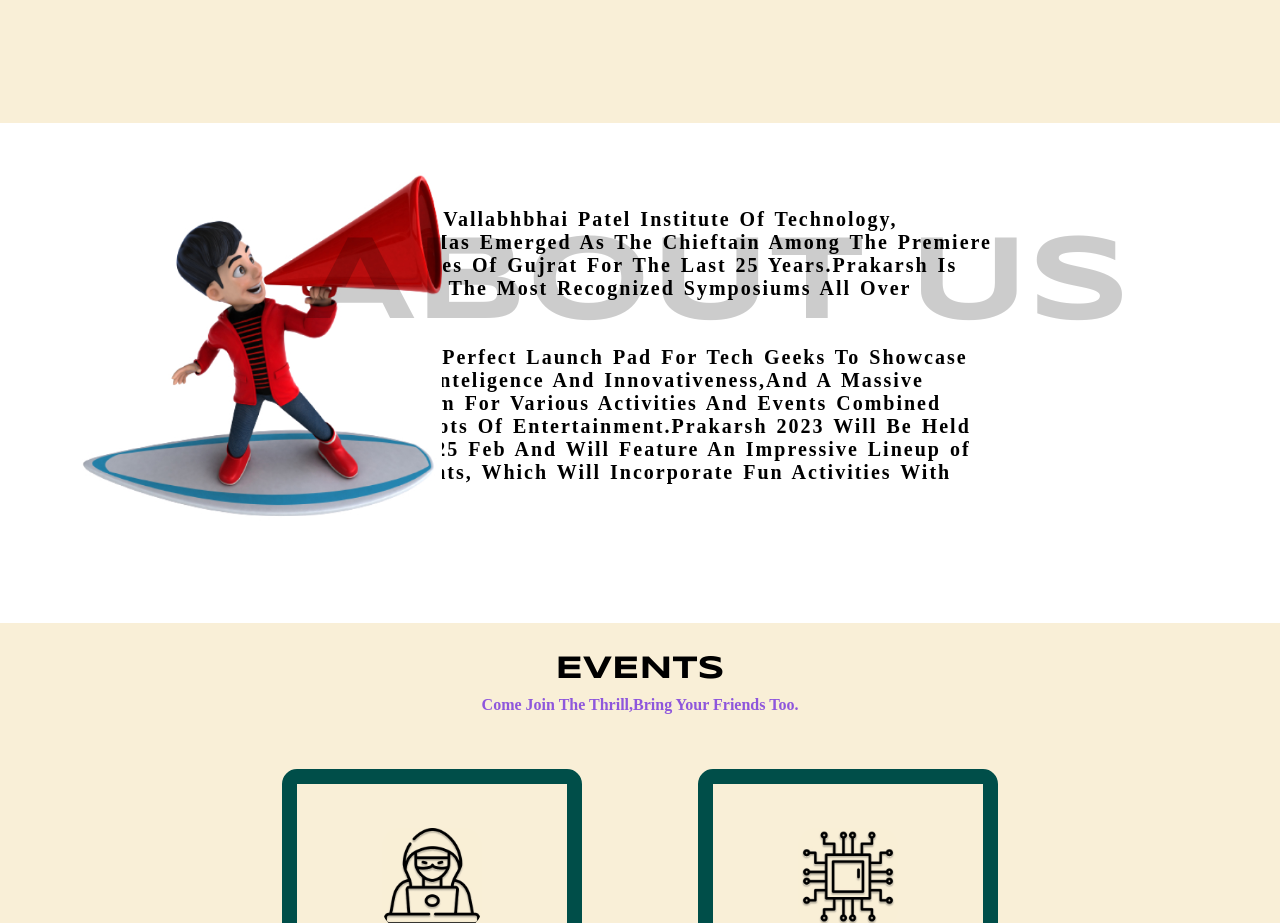
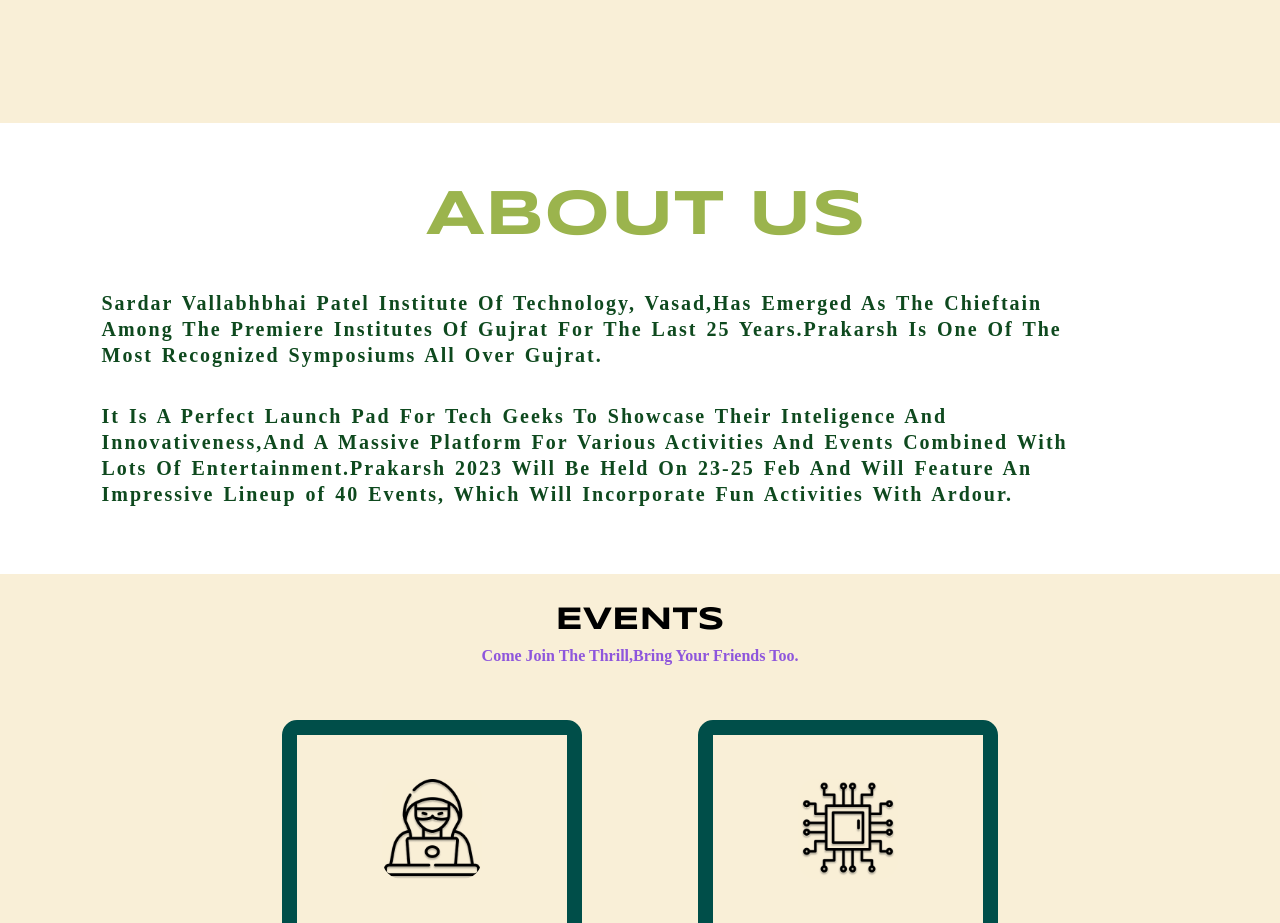
Before and after one commit to VadhwanaParth15/test-parth, a React (Create React App) app: page / in a window 1280 px wide. Shown: the part 840-1763 px from the top of the page. Built offline with nearby package versions, Linux system fonts and the light colour scheme; a web font is replaced by a local one.

Commit message:
Add files via upload

```diff
--- a/src/Pages/AboutPage/AboutPage.css
+++ b/src/Pages/AboutPage/AboutPage.css
@@ -9,72 +9,47 @@
     background-color: white;
     width: 100vw;
     position: relative;
+    /* border: 1px solid white; */
+    /* background: rgba(0,0, 0, 0.2); */
 }
 
 .ABOUT-US-HEADING {
-    position: absolute;
-    top: 40px;
-    right: 150px;
-    z-index: 1;
-    padding: 30px  0 10px 0 ;
-    text-align: center;
-    font-family: 'Syncopate', sans-serif;
-    color: rgba(0,0, 0, 0.2);
-    font-size: 60px;
-    margin-top: 30px;
-    /* letter-spacing: 2px; */
-    /* border:  2px solid black; */
-
-    /* margin-right: 40px; */
+        text-align: center;
+        font-size: 32px;
+        color: #9BB44D;
+        font-family: 'Syncopate', sans-serif;
+        margin: 60px 0 0 12px;
 
 }
 
 
-.ABOUT-US-FLEX-CONTAINER {
-    display: grid;
-    grid-template-columns: 1fr 1fr;
-    /* justify-content: space-between; */
-    /* align-items: center; */
-    /* flex-wrap: wrap; */
-    /* flex-direction: row; */
-    width: 100vw;
-}
 
-.aboutleftimg {
-    /* border:  2px solid black ; */
-    height: 500px;
-    width: 300px;
-    display: grid;
-    align-items: center;
-}
-
-.aboutleftimg img{
-    width: 100%;
-    height: max-content;
-    transform:  scale(1.2);
-    margin-left: 7rem;
-
-    /* flex: 10%; */
-    /* flex-wrap: wrap; */
-}
 
 .aboutrightcontainer{
     box-sizing: border-box;
     display: grid;
-    align-items: flex-start;
+    place-items: center ;
+    justify-content: center;
 }
+
 .aboutrightcontent{
-    margin-top: 55px;
-    width: 661px;
+    margin-top: 10px;
+    width: 1029px;
     height: 314px;
     padding: 30px 16px;
-    /* border: 2px inset black;
-    box-shadow: 6px 2px 5px black; */
     border-radius: 8px;
-    margin-right: 17rem;
+    margin-right: 5rem;
     font-size: 20px;
     font-family: 'Arapey', serif;
     font-weight: 600;
+    /* text-shadow: 0px 1px 3px black; */
     letter-spacing: 2px;
     word-spacing: 2px;
+    line-height: 26px;
+    color: #0E491E;
 }
+
+.aboutrightcontent p:nth-child(even){
+    margin-top: 15px;
+    padding: 20px 0 0 0 ;
+}
--- a/src/Pages/AboutPage/AboutPage.jsx
+++ b/src/Pages/AboutPage/AboutPage.jsx
@@ -4,25 +4,23 @@ import './AboutPage.css'
 function AboutPage() {
     return (
         <div className='ABOUT-US-MAIN-CONTAINER'>
-                    <div className='ABOUT-US-HEADING' data-aos="fade-left"   data-aos-delay="300"  data-aos-mirror="true">
+                    <div className='ABOUT-US-HEADING' >
                           <h1 >ABOUT US</h1>
                       </div>
-            <div className='ABOUT-US-FLEX-CONTAINER'>
-                    <div className='aboutleftimg' data-aos="zoom-in" data-aos-mirror="true"  data-aos-duration="1000"
-                                                        data-aos-easing="ease-in-out" data-aos-offset="200">
-                          <img src="assets/EventImages/AboutPage-Image.jpg" alt="AboutUS-Image" />
-                    </div>
+
                     <div className='aboutrightcontainer' >
                           <div className='aboutrightcontent'>
-                               <p>Sardar Vallabhbhai Patel Institute Of Technology, Vasad,Has Emerged As The Chieftain Among The Premiere Institutes Of Gujrat For The Last 25 Years.Prakarsh Is One Of The Most Recognized Symposiums All Over Gujrat.<br />
-                              <br/>
+                               <p>Sardar Vallabhbhai Patel Institute Of Technology, Vasad,Has Emerged As The Chieftain Among The Premiere Institutes Of Gujrat For The Last 25 Years.Prakarsh Is One Of The Most Recognized Symposiums All Over Gujrat.</p>
+                              <p>
                                 It Is A Perfect Launch Pad For Tech Geeks To Showcase Their Inteligence And Innovativeness,And A Massive Platform For Various Activities And Events Combined With Lots Of Entertainment.Prakarsh 2023 Will Be Held On 23-25 Feb And Will Feature An Impressive Lineup of 40 Events, Which Will Incorporate Fun Activities With Ardour.
                                 </p>
-                    </div>
-                             </div>
-            </div>
+                              </div>
+                     </div>
+
         </div>
     )
 }
 
 export default AboutPage
+
+// data-aos="fade-left"   data-aos-delay="300"  data-aos-mirror="true"
```
